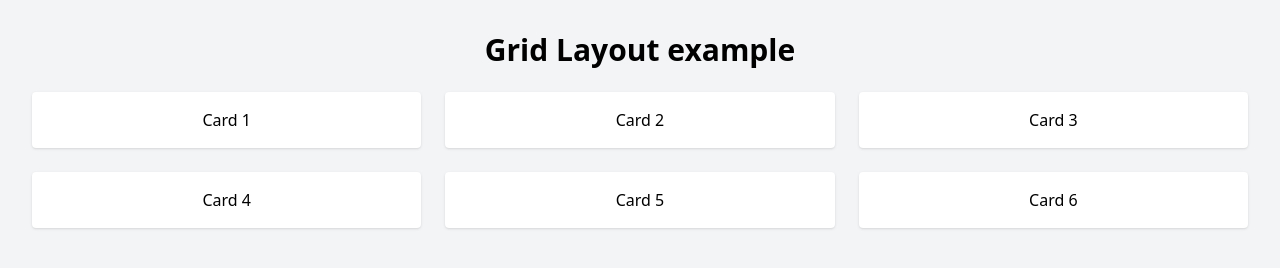
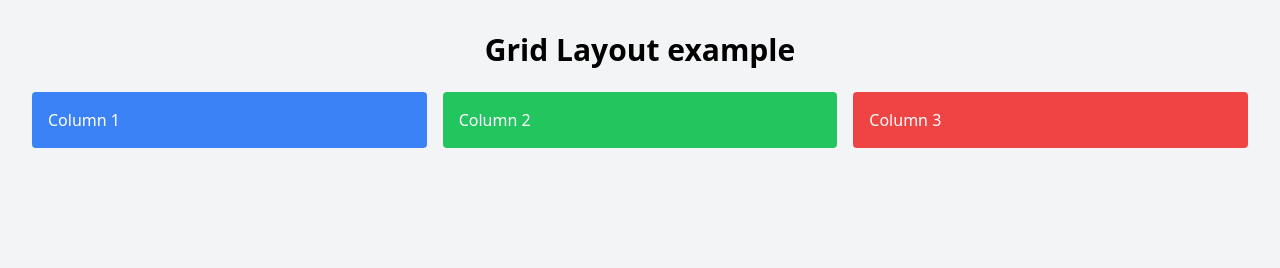
Before and after one commit to YashSharma992/Tailwind-Project, a website: page index.html in a window 1280 px wide. Drawn offline with nearby package versions, Linux system fonts and the light colour scheme; files that its build step writes are made by us from their sources.

Commit message:
Class Work

```diff
--- a/index.html
+++ b/index.html
@@ -3,19 +3,17 @@
 <head>
     <meta charset="UTF-8">
     <meta name="viewport" content="width=device-width, initial-scale=1.0">
-    <title>tailwind build version</title>
+    <title>tailwind color example</title>
     <script src="https://cdn.tailwindcss.com"></script>
     <link rel="stylesheet" href="./output.css">
 </head>
 <body class=" bg-gray-100 p-8">
     <h1 class="text-3xl font-bold text-center mb-6">Grid Layout example</h1>
-        <div class="grid grid-cols-1 sm:grid-cols-2 md:grid-cols-3 gap-6">
-        <div class="bg-white p-4 shadow rounded text-center">Card 1</div>
-        <div class="bg-white p-4 shadow rounded text-center">Card 2</div>
-        <div class="bg-white p-4 shadow rounded text-center">Card 3</div>
-        <div class="bg-white p-4 shadow rounded text-center">Card 4</div>
-        <div class="bg-white p-4 shadow rounded text-center">Card 5</div>
-        <div class="bg-white p-4 shadow rounded text-center">Card 6</div>
+        <div class="grid grid-cols-3 gap-4">
+            <div class="bg-blue-500 text-white p-4 rounded">Column 1</div>
+            <div class="bg-green-500 text-white p-4 rounded">Column 2</div>
+            <div class="bg-red-500 text-white p-4 rounded">Column 3</div>
+
         </div>
 </body>
 </html>
```
